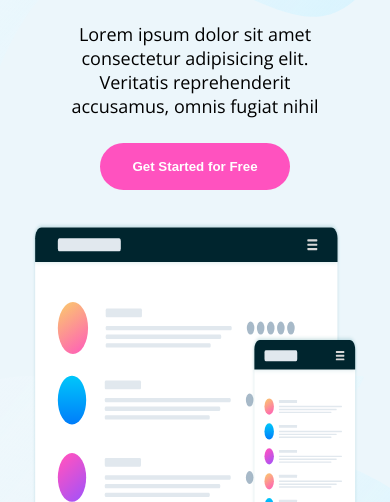
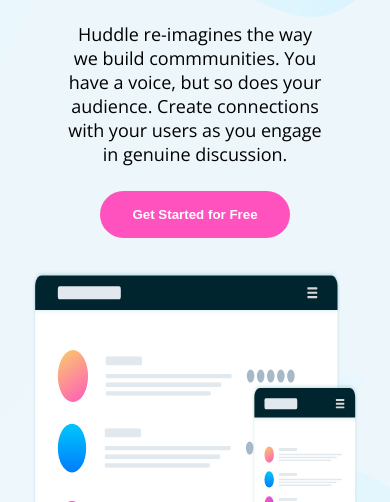
Before and after one commit to danieletchie/Huddle-Landing-Page, a plain HTML site: page index.html in a window 390 px wide. Shown: the part 342-844 px from the top of the page. Drawn offline with nearby package versions, Linux system fonts and the light colour scheme.

```diff
--- a/index.html
+++ b/index.html
@@ -27,8 +27,9 @@
         <div class="intro">
           <h2>Build The Community Your Fans Will Love</h2>
           <p>
-            Lorem ipsum dolor sit amet consectetur adipisicing elit. Veritatis
-            reprehenderit accusamus, omnis fugiat nihil
+            Huddle re-imagines the way we build commmunities. You have a voice,
+            but so does your audience. Create connections with your users as you
+            engage in genuine discussion.
           </p>
           <a href="#"><button>Get Started for Free</button></a>
         </div>
```
